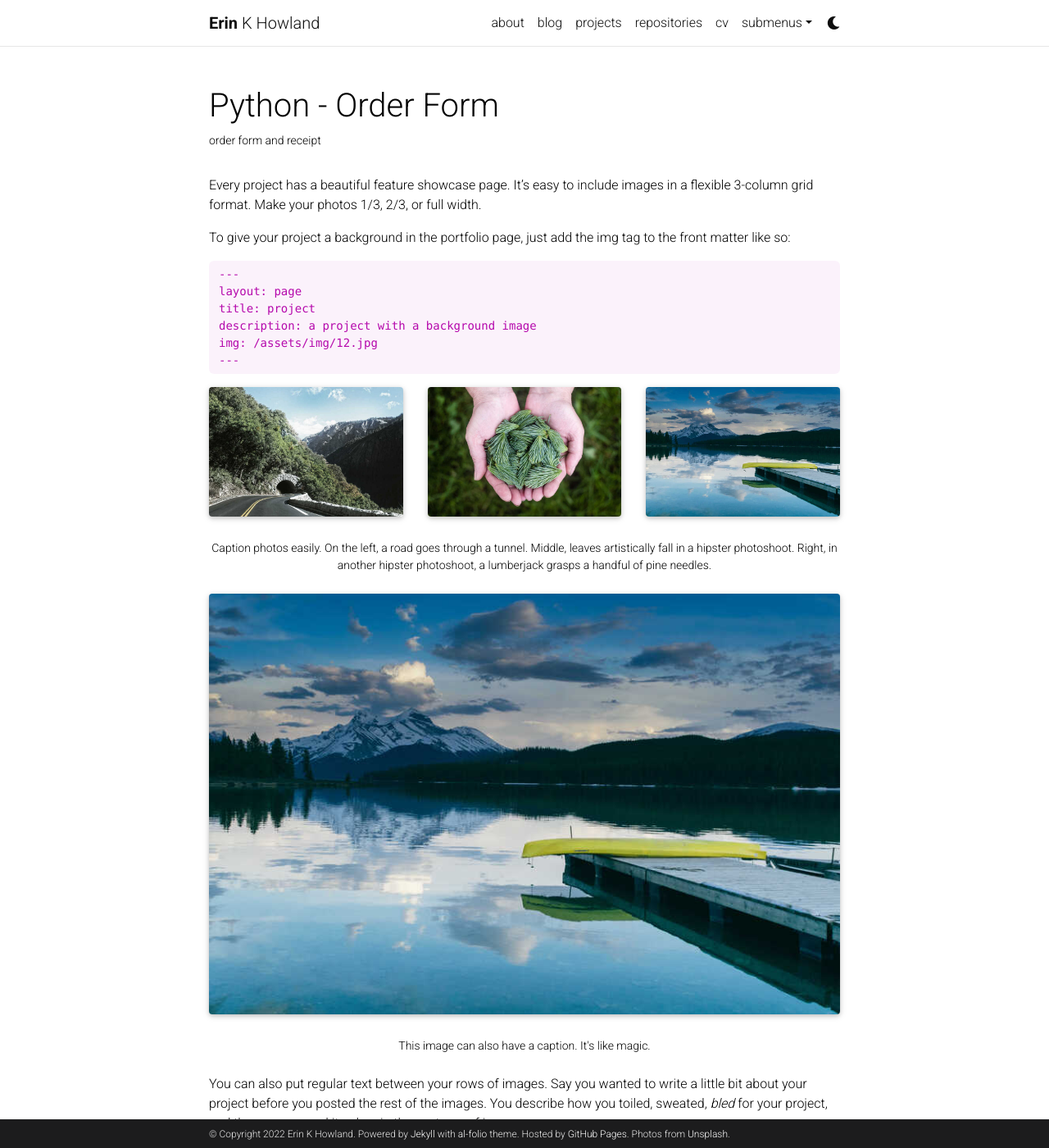
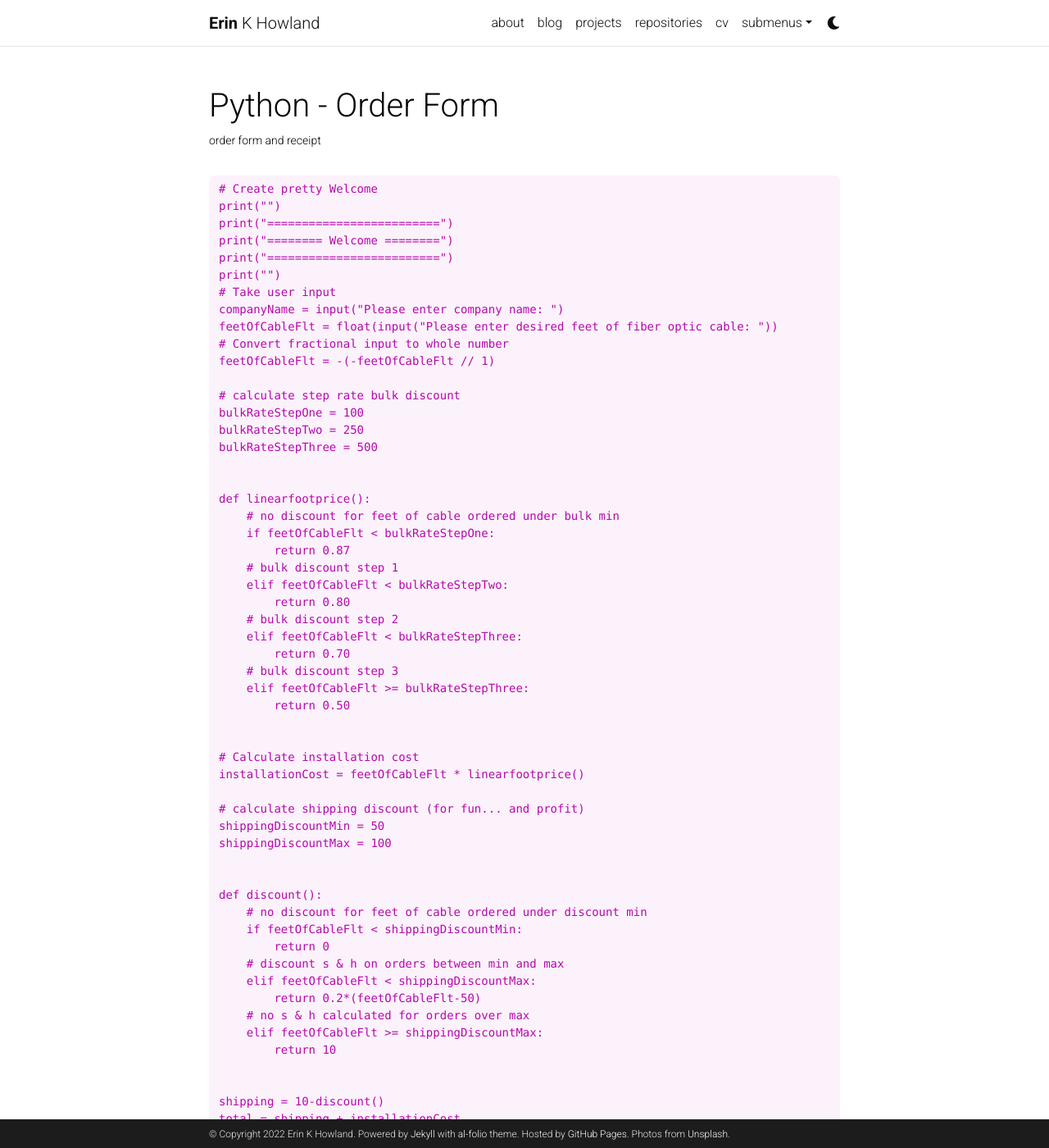
Before and after one commit to likeawednesday/likeawednesday.github.io, a Jekyll site: the page built from _projects/2_project.md, in a window 1280 px wide and 1400 px high. Shown: the whole window at 82% size. Built offline with Jekyll 4.4.1, drawn with Linux system fonts in a browser that asks for light colours; comment, search, counter and statistics services are not loaded; a style sheet for code colours, icons or effects is not loaded; some of the changed text lies outside the part shown.

Commit message:
update projects
update proj 2 md
add gettysburg.txt

````diff
--- a/_projects/2_project.md
+++ b/_projects/2_project.md
@@ -6,75 +6,75 @@ img: assets/img/3.jpg
 importance: 2
 category: work
 ---
+```
+# Create pretty Welcome
+print("")
+print("=========================")
+print("======== Welcome ========")
+print("=========================")
+print("")
+# Take user input
+companyName = input("Please enter company name: ")
+feetOfCableFlt = float(input("Please enter desired feet of fiber optic cable: "))
+# Convert fractional input to whole number
+feetOfCableFlt = -(-feetOfCableFlt // 1)
 
-Every project has a beautiful feature showcase page.
-It's easy to include images in a flexible 3-column grid format.
-Make your photos 1/3, 2/3, or full width.
-
-To give your project a background in the portfolio page, just add the img tag to the front matter like so:
-
-    ---
-    layout: page
-    title: project
-    description: a project with a background image
-    img: /assets/img/12.jpg
-    ---
-
-<div class="row">
-    <div class="col-sm mt-3 mt-md-0">
-        {% include figure.html path="assets/img/1.jpg" title="example image" class="img-fluid rounded z-depth-1" %}
-    </div>
-    <div class="col-sm mt-3 mt-md-0">
-        {% include figure.html path="assets/img/3.jpg" title="example image" class="img-fluid rounded z-depth-1" %}
-    </div>
-    <div class="col-sm mt-3 mt-md-0">
-        {% include figure.html path="assets/img/5.jpg" title="example image" class="img-fluid rounded z-depth-1" %}
-    </div>
-</div>
-<div class="caption">
-    Caption photos easily. On the left, a road goes through a tunnel. Middle, leaves artistically fall in a hipster photoshoot. Right, in another hipster photoshoot, a lumberjack grasps a handful of pine needles.
-</div>
-<div class="row">
-    <div class="col-sm mt-3 mt-md-0">
-        {% include figure.html path="assets/img/5.jpg" title="example image" class="img-fluid rounded z-depth-1" %}
-    </div>
-</div>
-<div class="caption">
-    This image can also have a caption. It's like magic.
-</div>
-
-You can also put regular text between your rows of images.
-Say you wanted to write a little bit about your project before you posted the rest of the images.
-You describe how you toiled, sweated, *bled* for your project, and then... you reveal its glory in the next row of images.
+# calculate step rate bulk discount
+bulkRateStepOne = 100
+bulkRateStepTwo = 250
+bulkRateStepThree = 500
 
 
-<div class="row justify-content-sm-center">
-    <div class="col-sm-8 mt-3 mt-md-0">
-        {% include figure.html path="assets/img/6.jpg" title="example image" class="img-fluid rounded z-depth-1" %}
-    </div>
-    <div class="col-sm-4 mt-3 mt-md-0">
-        {% include figure.html path="assets/img/11.jpg" title="example image" class="img-fluid rounded z-depth-1" %}
-    </div>
-</div>
-<div class="caption">
-    You can also have artistically styled 2/3 + 1/3 images, like these.
-</div>
+def linearfootprice():
+    # no discount for feet of cable ordered under bulk min
+    if feetOfCableFlt < bulkRateStepOne:
+        return 0.87
+    # bulk discount step 1
+    elif feetOfCableFlt < bulkRateStepTwo:
+        return 0.80
+    # bulk discount step 2
+    elif feetOfCableFlt < bulkRateStepThree:
+        return 0.70
+    # bulk discount step 3
+    elif feetOfCableFlt >= bulkRateStepThree:
+        return 0.50
 
 
-The code is simple.
-Just wrap your images with `<div class="col-sm">` and place them inside `<div class="row">` (read more about the <a href="https://getbootstrap.com/docs/4.4/layout/grid/">Bootstrap Grid</a> system).
-To make images responsive, add `img-fluid` class to each; for rounded corners and shadows use `rounded` and `z-depth-1` classes.
-Here's the code for the last row of images above:
+# Calculate installation cost
+installationCost = feetOfCableFlt * linearfootprice()
 
-{% raw %}
-```html
-<div class="row justify-content-sm-center">
-    <div class="col-sm-8 mt-3 mt-md-0">
-        {% include figure.html path="assets/img/6.jpg" title="example image" class="img-fluid rounded z-depth-1" %}
-    </div>
-    <div class="col-sm-4 mt-3 mt-md-0">
-        {% include figure.html path="assets/img/11.jpg" title="example image" class="img-fluid rounded z-depth-1" %}
-    </div>
-</div>
+# calculate shipping discount (for fun... and profit)
+shippingDiscountMin = 50
+shippingDiscountMax = 100
+
+
+def discount():
+    # no discount for feet of cable ordered under discount min
+    if feetOfCableFlt < shippingDiscountMin:
+        return 0
+    # discount s & h on orders between min and max
+    elif feetOfCableFlt < shippingDiscountMax:
+        return 0.2*(feetOfCableFlt-50)
+    # no s & h calculated for orders over max
+    elif feetOfCableFlt >= shippingDiscountMax:
+        return 10
+
+
+shipping = 10-discount()
+total = shipping + installationCost
+
+# Begin Invoice
+print("")
+print("=========================")
+print("======== Invoice ========")
+print("=========================")
+print("")
+print("Bill to: " + companyName)
+print("")
+print("Linear feet of fiber optic cable ordered: " + str("{:,.0f}".format(feetOfCableFlt)))
+print("                           Cost per foot: " + str("${:,.2f}".format(linearfootprice())))
+print("                           ----------------------")
+print("                           Subtotal:  " + str("${:,.2f}".format(installationCost)))
+print("                           S & H :    " + str("${:,.2f}".format(shipping)))
+print("                           Total:     " + str("${:,.2f}".format(total)))
 ```
-{% endraw %}
--- /dev/null
+++ b/assets/Project Files/gettysburg.txt
@@ -0,0 +1,3 @@
+Four score and seven years ago our fathers brought forth on this continent, a new nation, conceived in Liberty, and dedicated to the proposition that all men are created equal.
+Now we are engaged in a great civil war, testing whether that nation, or any nation so conceived and so dedicated, can long endure. We are met on a great battle-field of that war. We have come to dedicate a portion of that field, as a final resting place for those who here gave their lives that that nation might live. It is altogether fitting and proper that we should do this.
+But, in a larger sense, we can not dedicate -- we can not consecrate -- we can not hallow -- this ground. The brave men, living and dead, who struggled here, have consecrated it, far above our poor power to add or detract. The world will little note, nor long remember what we say here, but it can never forget what they did here. It is for us the living, rather, to be dedicated here to the unfinished work which they who fought here have thus far so nobly advanced. It is rather for us to be here dedicated to the great task remaining before us -- that from these honored dead we take increased devotion to that cause for which they gave the last full measure of devotion -- that we here highly resolve that these dead shall not have died in vain -- that this nation, under God, shall have a new birth of freedom -- and that government of the people, by the people, for the people, shall not perish from the earth.
````
Also changed, not shown: 2 other files.
